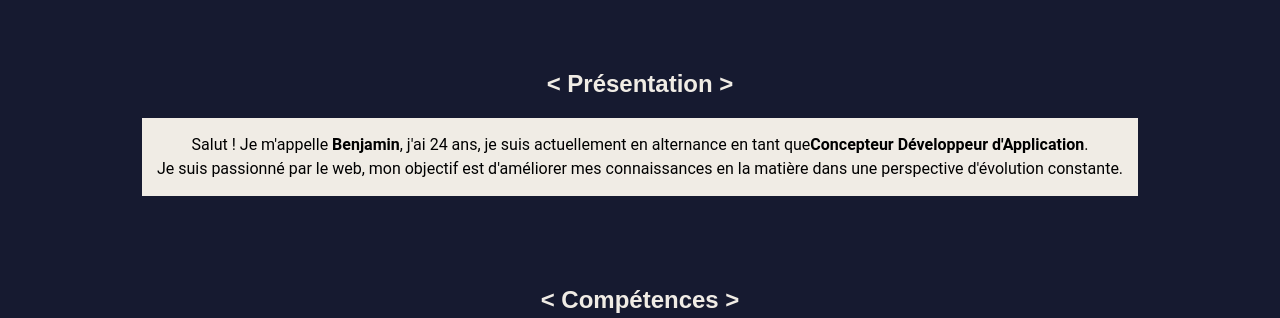
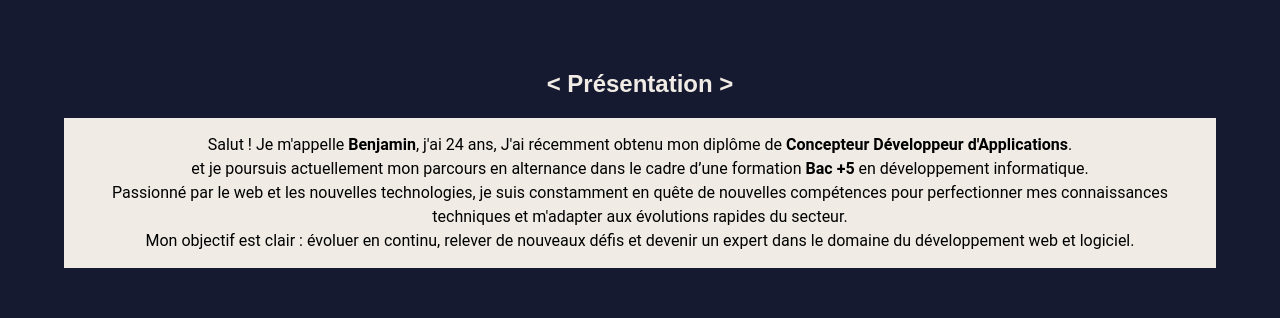
Before and after one commit to BenjaminVQE/portfolio, a React (Create React App) app: page / in a window 1280 px wide. Shown: the part 804-1122 px from the top of the page. Built offline with nearby package versions, Linux system fonts and the light colour scheme.

Commit message:
Update aboutView.tsx

```diff
--- a/src/components/aboutView/aboutView.tsx
+++ b/src/components/aboutView/aboutView.tsx
@@ -15,10 +15,10 @@ function AboutView() {
       <h2>&lt; Présentation &gt;</h2>
       <div className="aboutMe">
         Salut ! Je m'appelle <strong>Benjamin</strong>, j'ai {resultBirth} ans,
-        je suis actuellement en alternance en tant que
-        <strong>Concepteur Développeur d'Application</strong>. <br />
-        Je suis passionné par le web, mon objectif est d'améliorer mes
-        connaissances en la matière dans une perspective d'évolution constante.
+        J'ai récemment obtenu mon diplôme de <strong>Concepteur Développeur d'Applications</strong>. <br />
+        et je poursuis actuellement mon parcours en alternance dans le cadre d’une formation <strong>Bac +5</strong> en développement informatique. <br />
+        Passionné par le web et les nouvelles technologies, je suis constamment en quête de nouvelles compétences pour perfectionner mes connaissances techniques et m'adapter aux évolutions rapides du secteur. <br />
+        Mon objectif est clair : évoluer en continu, relever de nouveaux défis et devenir un expert dans le domaine du développement web et logiciel.
       </div>
     </section>
   );
```
